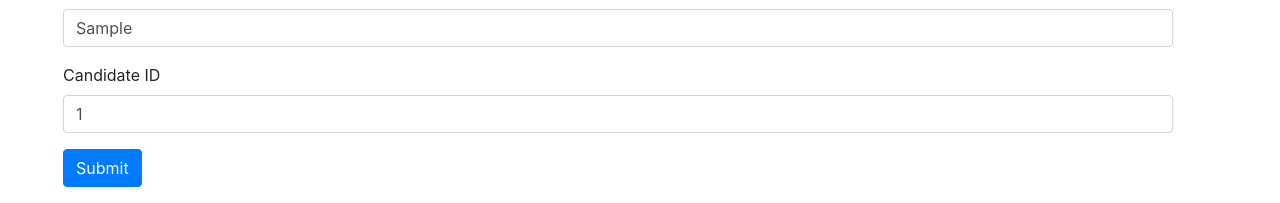
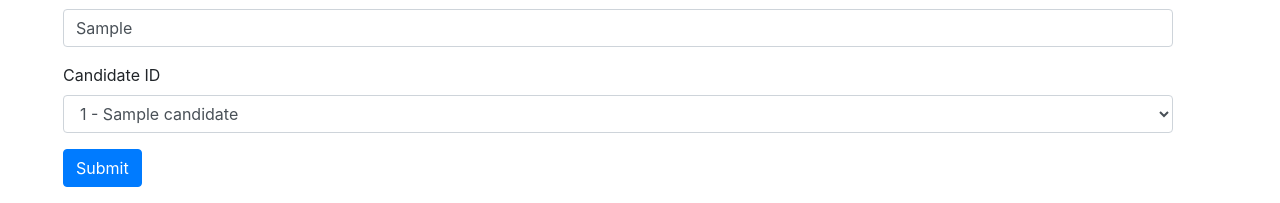
Before and after one commit to sandeepk97/Federal-Election-Commission-Database, a Flask app: template templates/committees/edit_committee.html in a window 1280 px wide. Shown: the part 1476-1679 px from the top of the page. Run offline with Flask 3, Linux system fonts and the light colour scheme; the template is opened without the code that fills it: most values are stand-ins (such as "Sample title", 1, 10 or a date in 2020); some libraries are stand-ins or nearby versions.

Commit message:
fixed drop down

```diff
--- a/app.py
+++ b/app.py
@@ -49,6 +49,23 @@ def get_candidate(id):
         'zip': row[14]
     }
     return candidate
+
+def get_all_candidate_ids():
+    conn = get_db_connection()
+    cursor = conn.cursor()
+    candidates_a = []
+    sql_select_candidates = "SELECT * FROM candidate"
+    cursor.execute(sql_select_candidates)
+    rows = cursor.fetchall()
+    for row in rows:
+        candidate = {
+			'id': row[0],
+			'name': row[1]
+   		}
+        candidates_a.append(candidate)
+    conn.close()
+    cursor.close()
+    return candidates_a[-10:]
 
 @app.route('/candidates', methods=['GET'])
 def get_all_candidates():
@@ -206,6 +223,24 @@ def get_committee(id):
     return committee
 
 
+def get_all_committee_ids():
+    conn = get_db_connection()
+    cursor = conn.cursor()
+    committees_a = []
+    sql_select_committees = "SELECT * FROM committee"
+    cursor.execute(sql_select_committees)
+    rows = cursor.fetchall()
+    for row in rows:
+        committee = {
+			'cmte_id': row[0],
+   			'cmte_nm': row[1],
+		}
+        committees_a.append(committee)
+    conn.close()
+    cursor.close()
+    return committees_a[-10:]
+
+
 @app.route('/committees', methods=['GET'])
 def get_all_committees():
     conn = get_db_connection()
@@ -271,7 +306,7 @@ def create_committee():
             flash('Committee "{}" was successfully created!'.format(cmte_name), 'success')
             return redirect(url_for('get_all_committees'))
 
-    return render_template('committees/create_committee.html',navbar1Link=url_for("create_committee"))
+    return render_template('committees/create_committee.html',navbar1Link=url_for("create_committee"), candidate_ids=get_all_candidate_ids())
 
 
 @app.route('/committees/edit/<string:id>', methods=('GET', 'POST'))
@@ -310,7 +345,7 @@ def edit_committee(id):
             flash('"{}" was successfully edited!'.format(committee['cmte_nm']), 'success')
             return redirect(url_for('get_all_committees'))
 
-    return render_template('committees/edit_committee.html', committee=committee, navbar1Link=url_for("edit_committee", id=id))
+    return render_template('committees/edit_committee.html', committee=committee, navbar1Link=url_for("edit_committee", id=id), candidate_ids=get_all_candidate_ids())
 
 @app.route('/committees/delete/<string:id>', methods=['GET', 'POST'])
 def delete_committee(id):
@@ -398,7 +433,7 @@ def create_candidate_committee():
             flash('Candidate-Committee link was successfully created!', 'success')
             return redirect(url_for('get_all_candidates_committees'))
 
-    return render_template('candidates_committees/create_candidate_committee.html',navbar1Link=url_for("create_candidate_committee"))
+    return render_template('candidates_committees/create_candidate_committee.html',navbar1Link=url_for("create_candidate_committee"), committees_ids=get_all_committee_ids(), candidate_ids=get_all_candidate_ids())
 
 
 
@@ -429,7 +464,7 @@ def edit_candidate_committee(id):
             flash('Candidate-Committee link was successfully edited!', 'success')
             return redirect(url_for('get_all_candidates_committees'))
 
-    return render_template('candidates_committees/edit_candidate_committee.html', candidate_committee=candidate_committee, navbar1Link=url_for("edit_candidate_committee", id=id))
+    return render_template('candidates_committees/edit_candidate_committee.html', candidate_committee=candidate_committee, navbar1Link=url_for("edit_candidate_committee", id=id), committees_ids=get_all_committee_ids(), candidate_ids=get_all_candidate_ids())
 
 @app.route('/candidates_committees/delete/<string:id>', methods=('GET', 'POST'))
 def delete_candidate_committee(id):
--- a/templates/committees/create_committee.html
+++ b/templates/committees/create_committee.html
@@ -160,7 +160,11 @@
     </div>
     <div class="form-group">
         <label for="cand_id">Candidate ID</label>
-        <input type="text" name="cand_id" placeholder="Candidate ID" class="form-control" value="123">
+		<select name="cand_id" class="form-control">
+			{% for candidate in candidate_ids %}
+				<option value="{{ candidate.id }}">{{ candidate.id }} - {{ candidate.name }}</option>
+			{% endfor %}
+		</select>
     </div>
 
     <div class="form-group">
--- a/templates/committees/edit_committee.html
+++ b/templates/committees/edit_committee.html
@@ -86,8 +86,11 @@
     </div>
     <div class="form-group">
         <label for="cand_id">Candidate ID</label>
-        <input type="text" name="cand_id" placeholder="Candidate ID" class="form-control"
-		value="{{ request.form['cand_id'] or committee['cand_id'] }}">
+		<select name="cand_id" class="form-control">
+			{% for candidate in candidate_ids %}
+				<option value="{{ request.form['cand_id'] or committee['cand_id'] }}">{{ candidate.id }} - {{ candidate.name }}</option>
+			{% endfor %}
+		</select>
     </div>
     <div class="form-group">
         <button type="submit" class="btn btn-primary">Submit</button>
```
Also changed, not shown: templates/candidates_committees/create_candidate_committee.html (+14 -6 lines), templates/candidates_committees/edit_candidate_committee.html (+11 -6 lines).
